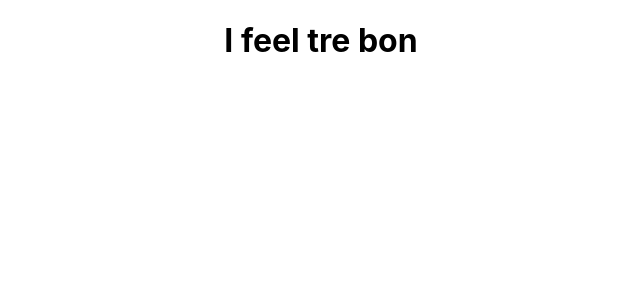
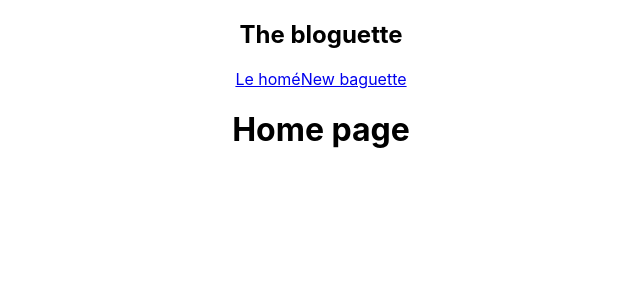
Before and after one commit to Ivan-Chaos/learning-react, a React (Create React App) app: page / in a window 1280 px wide. Shown: the top 300 px of the page, without its empty margins (319-959 px from the left). Built offline with nearby package versions, Linux system fonts and the light colour scheme.

Commit message:
#5 Adding components and whatnot

```diff
--- a/src/App.js
+++ b/src/App.js
@@ -1,10 +1,13 @@
 import './App.css';
+import Navbar from './Navbar'
+import Home from './Home'
 
 function App() {
   return (
     <div className="App">
+      <Navbar />
       <div className="contet">
-        <h1>I feel tre bon</h1>
+        <Home />
       </div>
     </div>
   );
--- /dev/null
+++ b/src/Home.js
@@ -0,0 +1,9 @@
+const Home = () => {
+    return (
+        <div className="home">
+            <h1>Home page</h1>
+        </div>
+     );
+}
+
+export default Home;
--- /dev/null
+++ b/src/Navbar.js
@@ -0,0 +1,13 @@
+const Navbar = () => {
+    return (
+        <nav className="navbar">
+            <h1>The bloguette</h1>
+            <div className="links">
+               <a href="/">Le homé</a>
+               <a href="/create">New baguette</a>
+            </div>
+        </nav>
+     );
+}
+
+export default Navbar;
```
